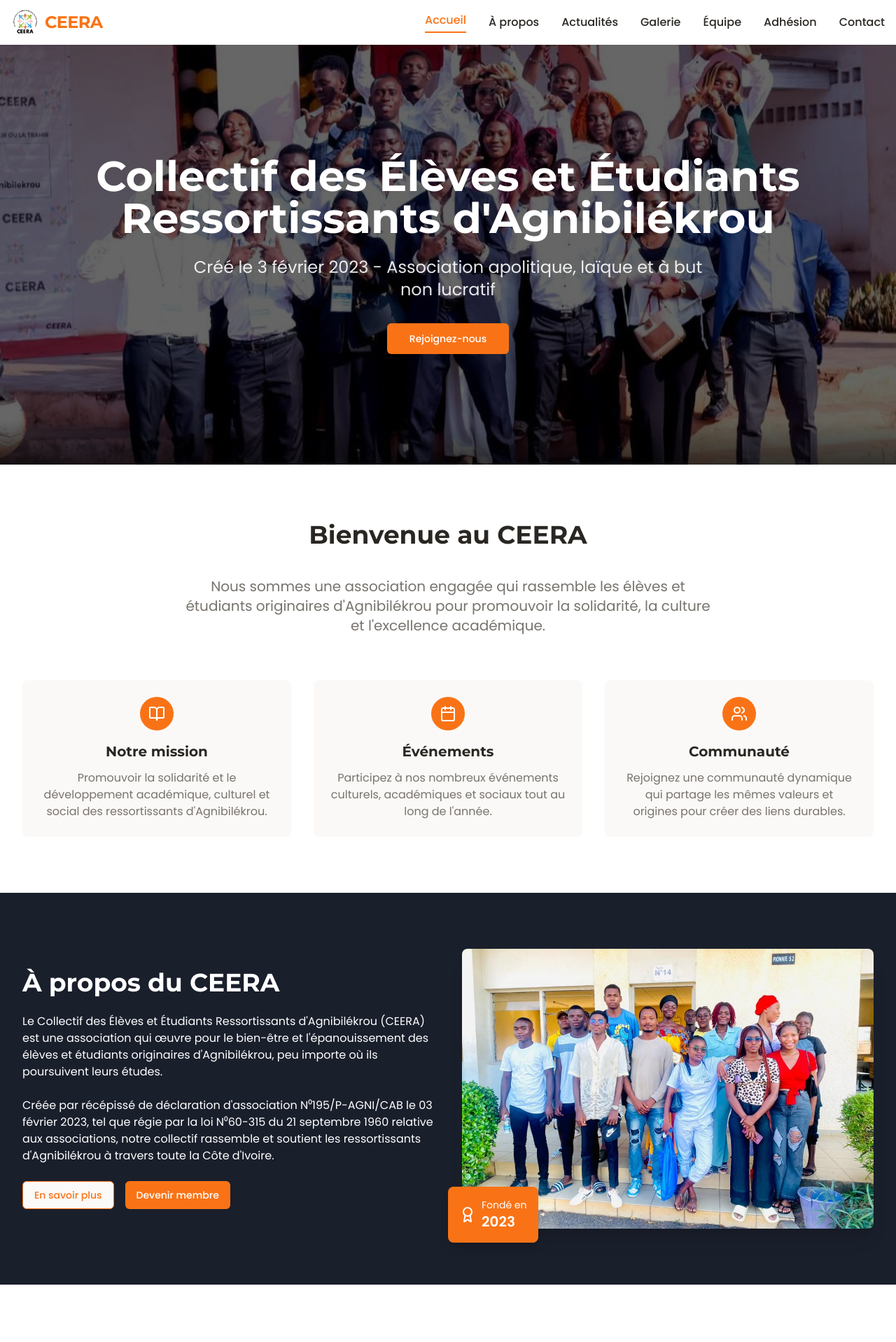
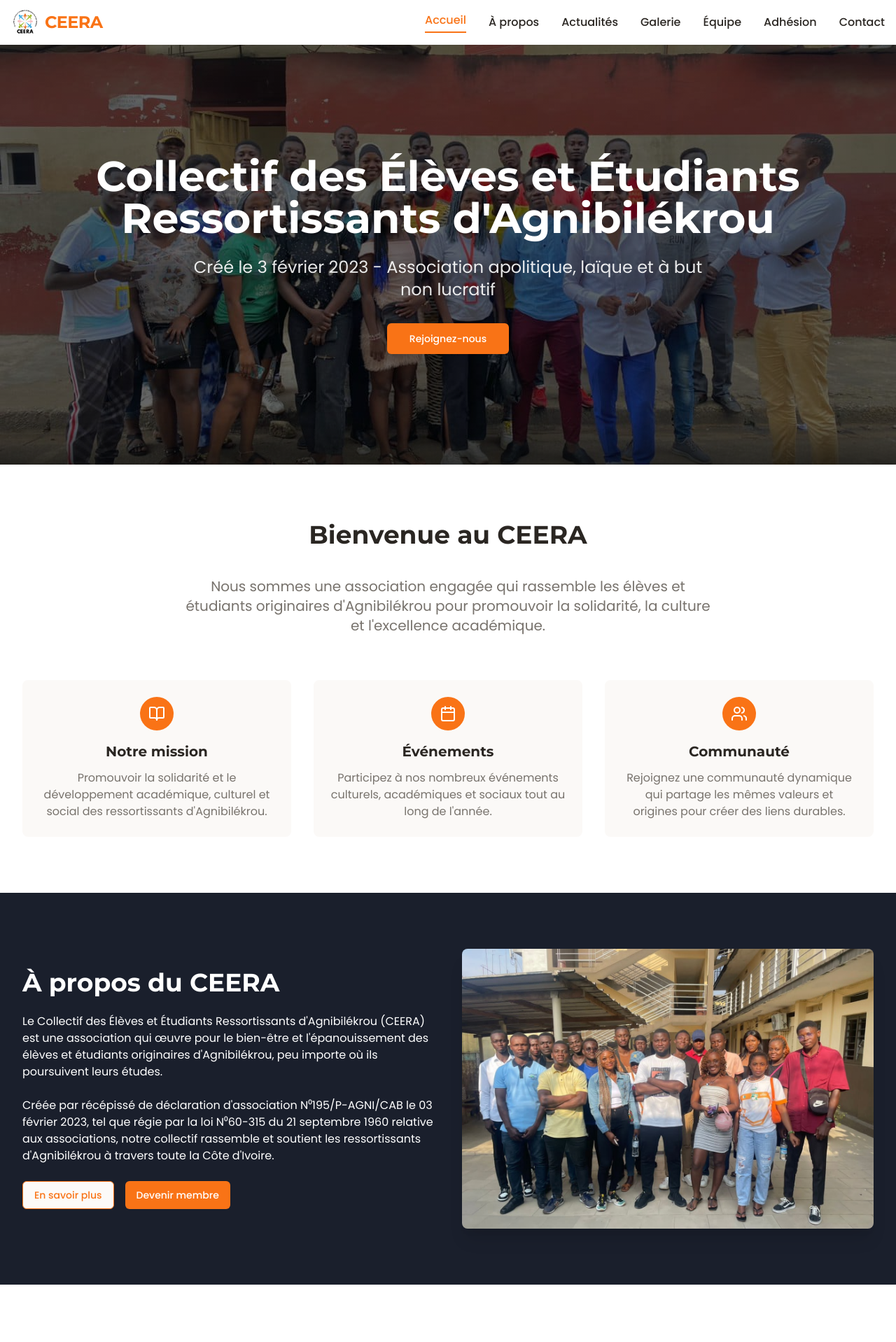
Before and after one commit to GueiAmos/ceera, a React (Vite) app: page / in a window 1280 px wide. Shown: the top 1918 px of the page at 70% size. Built offline with nearby package versions, Linux system fonts and the light colour scheme.

Commit message:
Fix: Remove duplicate images and "Fondé en 2023"
The AI removed duplicate images on the About and Index pages, and removed the "Fondé en 2023" block from the Index page.

```diff
--- a/src/pages/About.tsx
+++ b/src/pages/About.tsx
@@ -1,10 +1,10 @@
-
 import HeroSection from '@/components/HeroSection';
 import { Accordion, AccordionContent, AccordionItem, AccordionTrigger } from '@/components/ui/accordion';
 import { Target, Award, Users, UserPlus, Clock, Heart, FileText, Handshake } from 'lucide-react';
 import { getRandomImage, uploadedImages } from '@/utils/imageUtils';
 
 const About = () => {
+
   const values = [{
     icon: <Heart className="h-8 w-8 text-ceera-orange" />,
     title: "Solidarité",
@@ -41,7 +41,7 @@ const About = () => {
   }];
 
   return <div>
-      <HeroSection title="À propos du CEERA" subtitle="Découvrez notre histoire, notre mission et nos valeurs" backgroundImage={getRandomImage(uploadedImages, 0)} showLogo={false} />
+      <HeroSection title="À propos du CEERA" subtitle="Découvrez notre histoire, notre mission et nos valeurs" backgroundImage={getRandomImage(uploadedImages, 50)} showLogo={false} />
 
       <section className="section bg-white">
         <div className="container mx-auto">
@@ -85,16 +85,17 @@ const About = () => {
             </div>
             <div className="grid grid-cols-2 gap-4">
               <div className="space-y-4">
-                <img src={getRandomImage(uploadedImages, 1)} alt="Étudiants CEERA" className="rounded-lg h-full object-cover" />
+                <img src={getRandomImage(uploadedImages, 51)} alt="Étudiants CEERA" className="rounded-lg h-full object-cover" />
               </div>
               <div className="space-y-4">
-                <img src={getRandomImage(uploadedImages, 2)} alt="Activités CEERA" className="rounded-lg h-[40%] object-cover" />
-                <img src={getRandomImage(uploadedImages, 3)} alt="Culture CEERA" className="rounded-lg h-[60%] object-cover" />
+                <img src={getRandomImage(uploadedImages, 52)} alt="Activités CEERA" className="rounded-lg h-[40%] object-cover" />
+                <img src={getRandomImage(uploadedImages, 53)} alt="Culture CEERA" className="rounded-lg h-[60%] object-cover" />
               </div>
             </div>
           </div>
         </div>
       </section>
+
 
       <section className="section bg-ceera-dark text-white">
         <div className="container mx-auto">
@@ -159,6 +160,7 @@ const About = () => {
           </div>
         </div>
       </section>
+
 
       <section className="section bg-secondary/50">
         <div className="container mx-auto">
--- a/src/pages/Index.tsx
+++ b/src/pages/Index.tsx
@@ -1,4 +1,3 @@
-
 import HeroSection from '@/components/HeroSection';
 import CardSection from '@/components/CardSection';
 import { Button } from '@/components/ui/button';
@@ -29,17 +28,17 @@ const Index = () => {
     {
       title: 'Journée culturelle',
       description: 'Célébration de notre riche patrimoine culturel avec des danses, chants et plats traditionnels.',
-      image: getRandomImage(uploadedImages, 0),
+      image: getRandomImage(uploadedImages, 60),
     },
     {
       title: 'Soutien scolaire',
       description: 'Programmes de mentorat et cours de soutien pour aider les élèves à réussir académiquement.',
-      image: getRandomImage(uploadedImages, 1),
+      image: getRandomImage(uploadedImages, 61),
     },
     {
       title: 'Actions sociales',
       description: 'Initiatives communautaires et solidaires pour aider ceux dans le besoin et promouvoir le développement local.',
-      image: getRandomImage(uploadedImages, 2),
+      image: getRandomImage(uploadedImages, 62),
     },
   ];
 
@@ -50,7 +49,7 @@ const Index = () => {
         subtitle="Créé le 3 février 2023 - Association apolitique, laïque et à but non lucratif"
         buttonText="Rejoignez-nous"
         buttonLink="/membership"
-        backgroundImage={getRandomImage(uploadedImages, 3)}
+        backgroundImage={getRandomImage(uploadedImages, 63)}
         showLogo={true}
       />
 
@@ -105,19 +104,10 @@ const Index = () => {
             </div>
             <div className="relative h-full flex items-center justify-center">
               <img
-                src={getRandomImage(uploadedImages, 4)}
+                src={getRandomImage(uploadedImages, 64)}
                 alt="Étudiants CEERA"
                 className="rounded-lg shadow-xl max-h-[400px] object-cover w-full"
               />
-              <div className="absolute -bottom-5 -left-5 bg-ceera-orange text-white p-4 rounded-lg shadow-lg">
-                <div className="flex items-center">
-                  <Award size={24} className="mr-2" />
-                  <div>
-                    <p className="text-sm">Fondé en</p>
-                    <p className="font-bold text-xl">2023</p>
-                  </div>
-                </div>
-              </div>
             </div>
           </div>
         </div>
```
